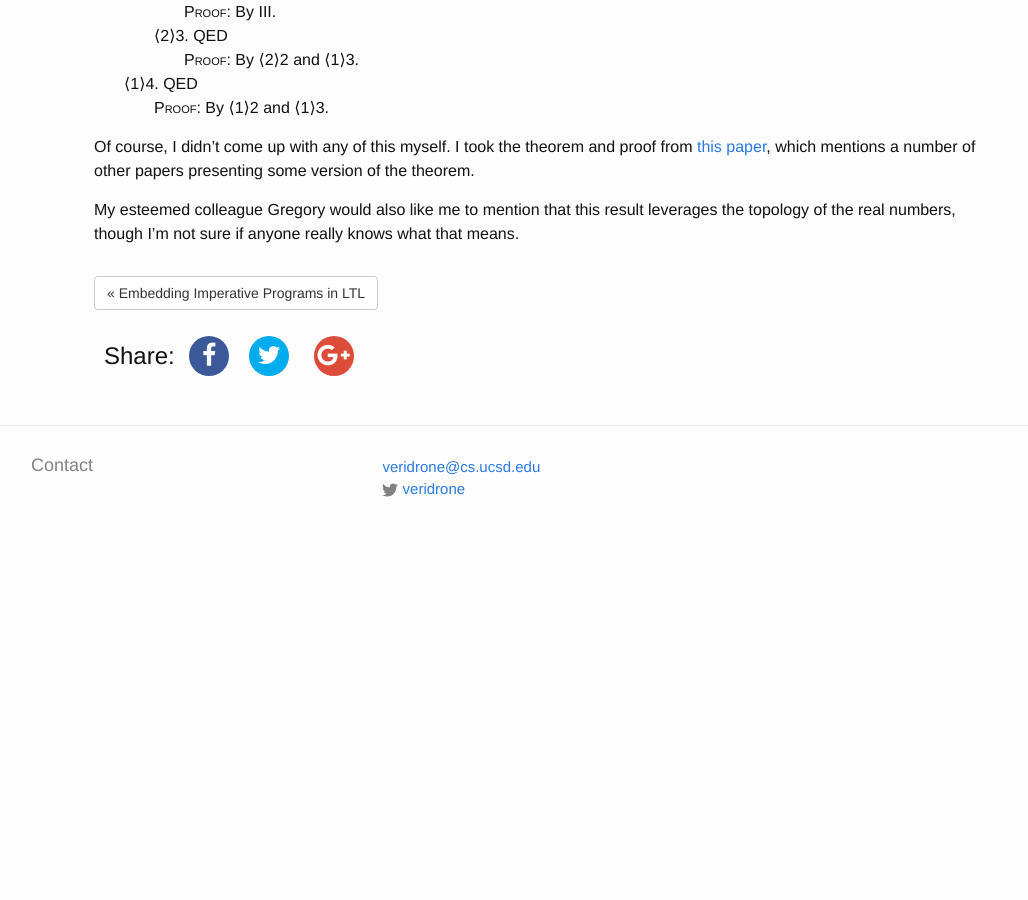
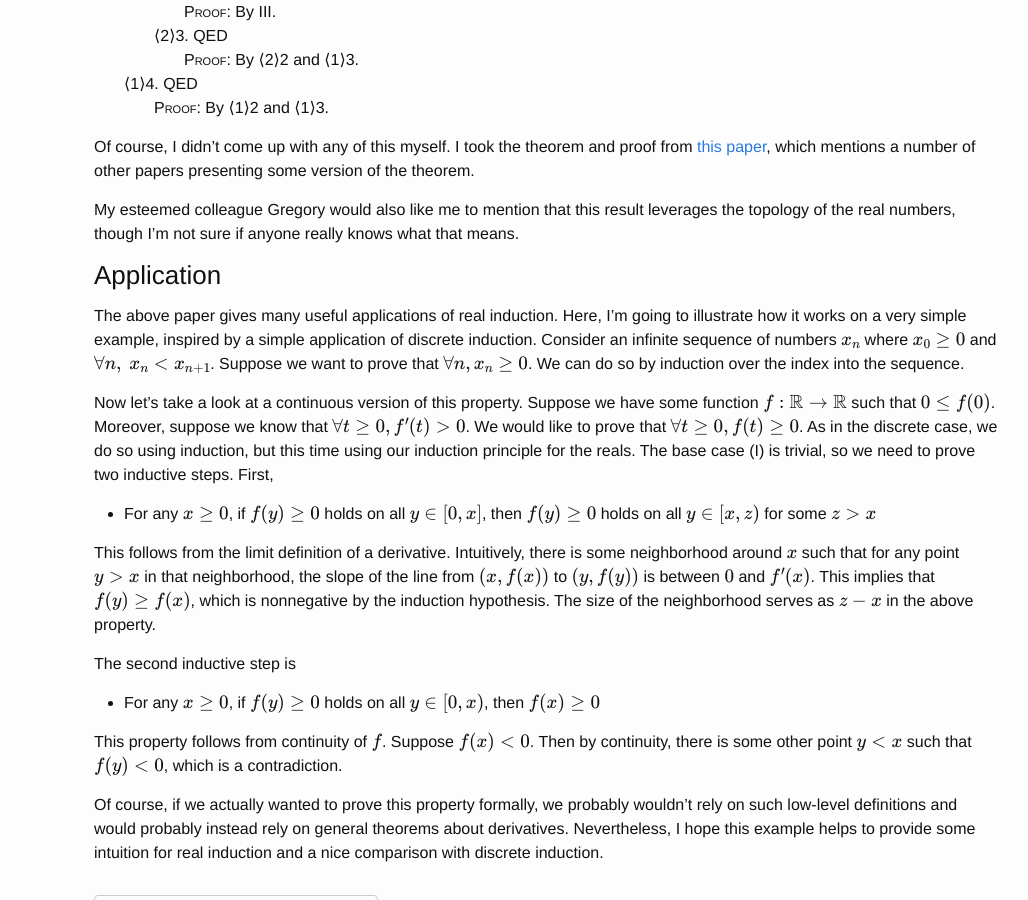
Before and after one commit to UCSD-PL/veridrone, a Jekyll site: the page built from _posts/2016-02-17-real-induction.markdown, in a window 1280 px wide and 900 px high, scrolled down 2908 px. Shown: the whole window, without its empty margins (93-1121 px from the left). Built offline with Jekyll 4.4.1, drawn with Linux system fonts in a browser that asks for light colours; nearby versions of some CDN libraries; formulas are drawn with MathJax 3; comment, search, counter and statistics services are not loaded; before the commit the page ends 3469 px from its top, so only the background shows below that.

Commit message:
Added example to real induction post.

```diff
--- a/_posts/2016-02-17-real-induction.markdown
+++ b/_posts/2016-02-17-real-induction.markdown
@@ -159,3 +159,43 @@ mentions a number of other papers presenting some version of the theorem.
 My esteemed colleague Gregory would also like me to mention that this
 result leverages the topology of the real numbers, though I'm not sure if
 anyone really knows what that means.
+
+### Application
+
+The above paper gives many useful applications of real induction. Here, I'm
+going to illustrate how it works on a very simple example, inspired by a
+simple application of discrete induction. Consider an infinite sequence of
+numbers $$x_n$$ where $$x_0 \geq 0$$ and $$\forall n,\ x_n <
+x_{n+1}$$. Suppose we want to prove that $$\forall n, x_n \geq 0$$. We can
+do so by induction over the index into the sequence.
+
+Now let's take a look at a continuous version of this property. Suppose we
+have some function $$f : \mathbb{R} \rightarrow \mathbb{R}$$ such that $$0
+\leq f(0)$$. Moreover, suppose we know that $$\forall t \geq 0, f'(t) >
+0$$. We would like to prove that $$\forall t \geq 0, f(t) \geq 0$$. As in
+the discrete case, we do so using induction, but this time using our
+induction principle for the reals. The base case (I) is trivial, so we need
+to prove two inductive steps. First,
+
+- For any $$x \geq 0$$, if $$f(y) \geq 0$$ holds on all $$y \in [0,x]$$, then $$f(y) \geq 0$$ holds on all $$y \in [x,z)$$ for some $$z > x$$
+
+This follows from the limit definition of a derivative. Intuitively, there
+is some neighborhood around $$x$$ such that for any point $$y > x$$ in that
+neighborhood, the slope of the line from $$(x, f(x))$$ to $$(y, f(y))$$ is
+between $$0$$ and $$f'(x)$$. This implies that $$f(y) \geq f(x)$$, which is
+nonnegative by the induction hypothesis. The size of the neighborhood
+serves as $$z-x$$ in the above property.
+
+The second inductive step is
+
+- For any $$x \geq 0$$, if $$f(y) \geq 0$$ holds on all $$y \in [0,x)$$, then $$f(x) \geq 0$$
+
+This property follows from continuity of $$f$$. Suppose $$f(x) < 0$$. Then
+by continuity, there is some other point $$y < x$$ such that $$f(y) < 0$$,
+which is a contradiction.
+
+Of course, if we actually wanted to prove this property formally, we
+probably wouldn't rely on such low-level definitions and would probably
+instead rely on general theorems about derivatives. Nevertheless, I hope
+this example helps to provide some intuition for real induction and a nice
+comparison with discrete induction.
```
